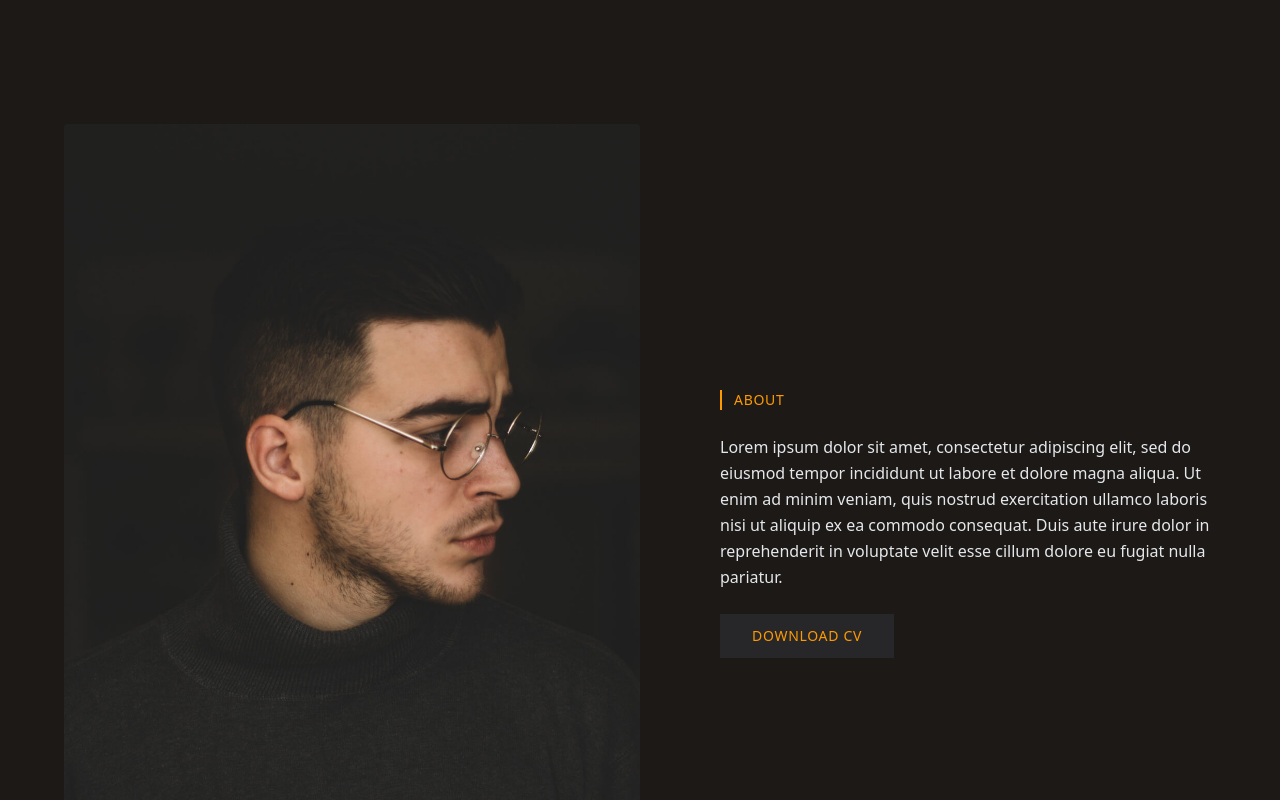
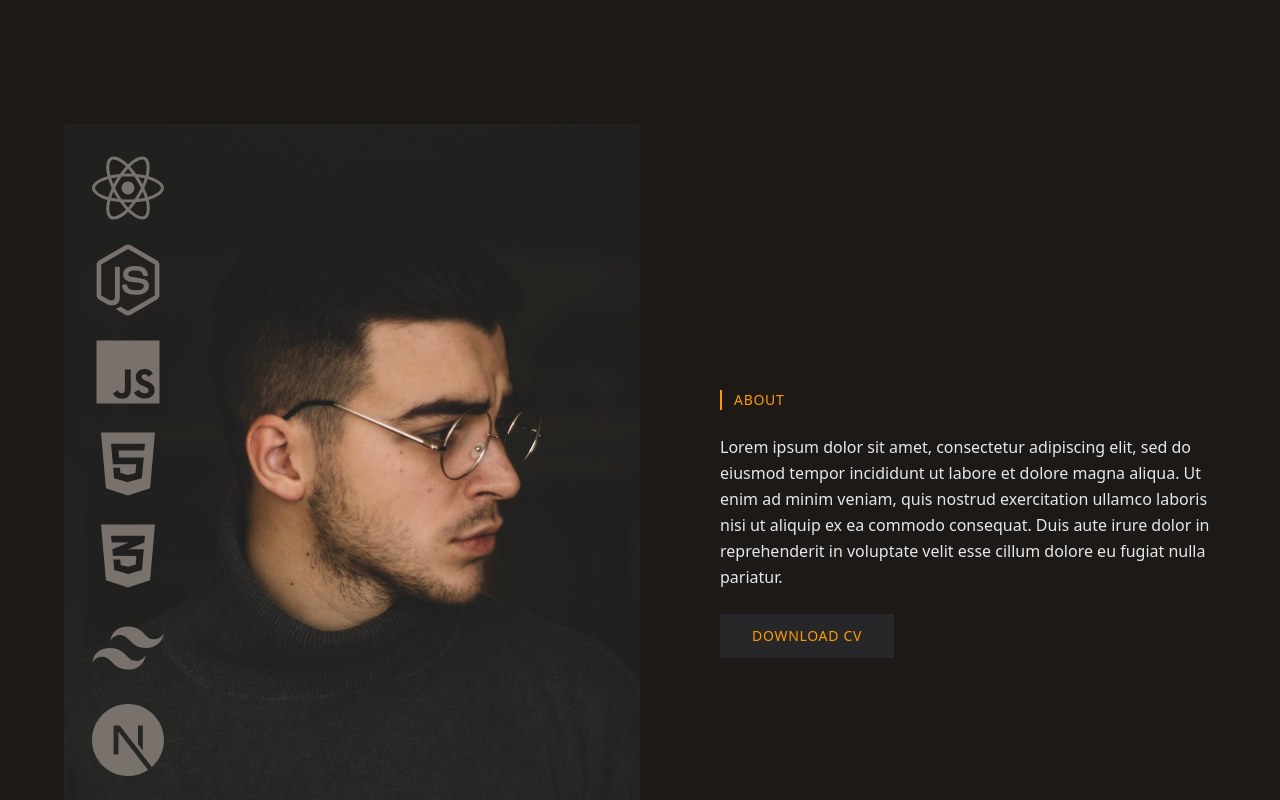
Before and after one commit to joaovlara/portfolio-landingpage, a Next.js app: page / in a window 1280 px wide. Shown: the part 740-1540 px from the top of the page. Built offline with nearby package versions, Linux system fonts and the light colour scheme.

Commit message:
create about section

```diff
--- a/src/components/Sections/About.tsx
+++ b/src/components/Sections/About.tsx
@@ -1,11 +1,15 @@
 import Image from "next/image";
+// Importando ícones - substitua por seus ícones preferidos
+import { FaReact, FaNodeJs, FaJs, FaHtml5, FaCss3Alt } from "react-icons/fa";
+import { SiTailwindcss, SiNextdotjs } from "react-icons/si";
 
 export default function About() {
   return (
     <section className="relative min-h-screen flex items-center justify-center py-16 px-4 md:px-8">
       <div className="max-w-6xl w-full flex flex-col md:flex-row items-center gap-8 md:gap-16">
-        {/* Left side image - now in portrait mode and larger */}
-        <div className="w-full md:w-1/2 flex justify-center">
+        {/* Left side image container with relative positioning */}
+        <div className="w-full md:w-1/2 flex justify-center relative">
+          {/* The portrait image */}
           <div className="relative h-[700px] w-[600px] md:h-[800px] md:w-[650px]">
             <Image
               src="/images/about-photo.jpg"
@@ -15,6 +19,17 @@ export default function About() {
               priority
               className="rounded-sm"
             />
+
+            {/* Technology icons column - absolute positioned on top right of image */}
+            <div className="absolute top-7 left-7 flex flex-col gap-5">
+              <FaReact className="text-stone-500 text-7xl hover:text-amber-500 transition-colors" />
+              <FaNodeJs className="text-stone-500 text-7xl hover:text-amber-500 transition-colors" />
+              <FaJs className="text-stone-500 text-7xl hover:text-amber-500 transition-colors" />
+              <FaHtml5 className="text-stone-500 text-7xl hover:text-amber-500 transition-colors" />
+              <FaCss3Alt className="text-stone-500 text-7xl hover:text-amber-500 transition-colors" />
+              <SiTailwindcss className="text-stone-500 text-7xl hover:text-amber-500 transition-colors" />
+              <SiNextdotjs className="text-stone-500 text-7xl hover:text-amber-500 transition-colors" />
+            </div>
           </div>
         </div>
 
```
